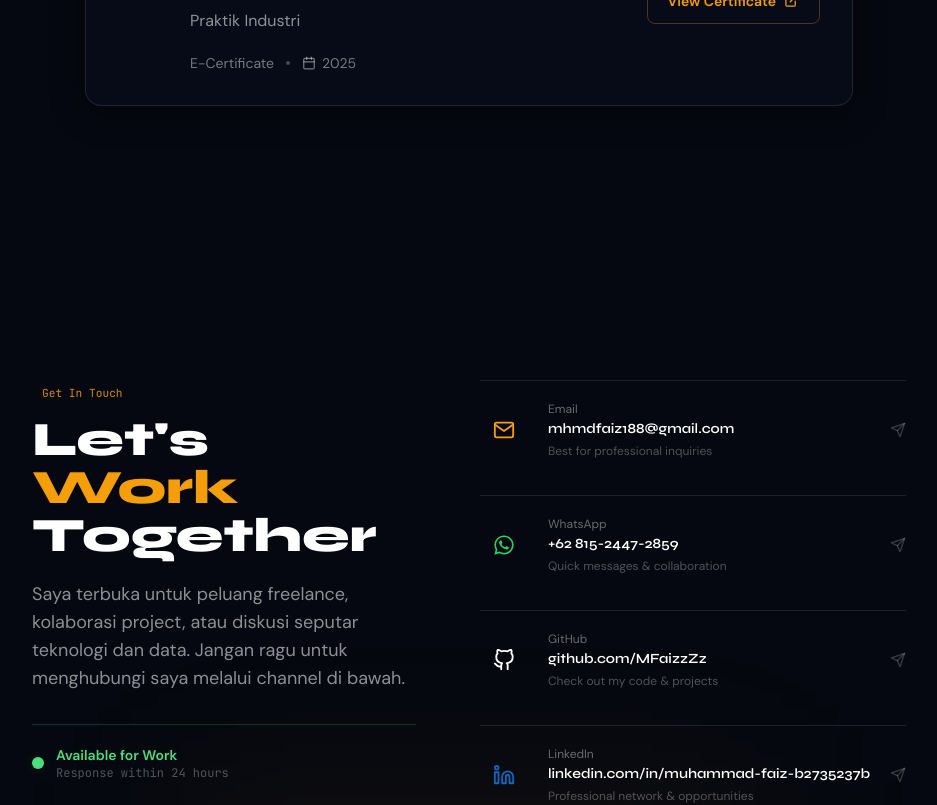
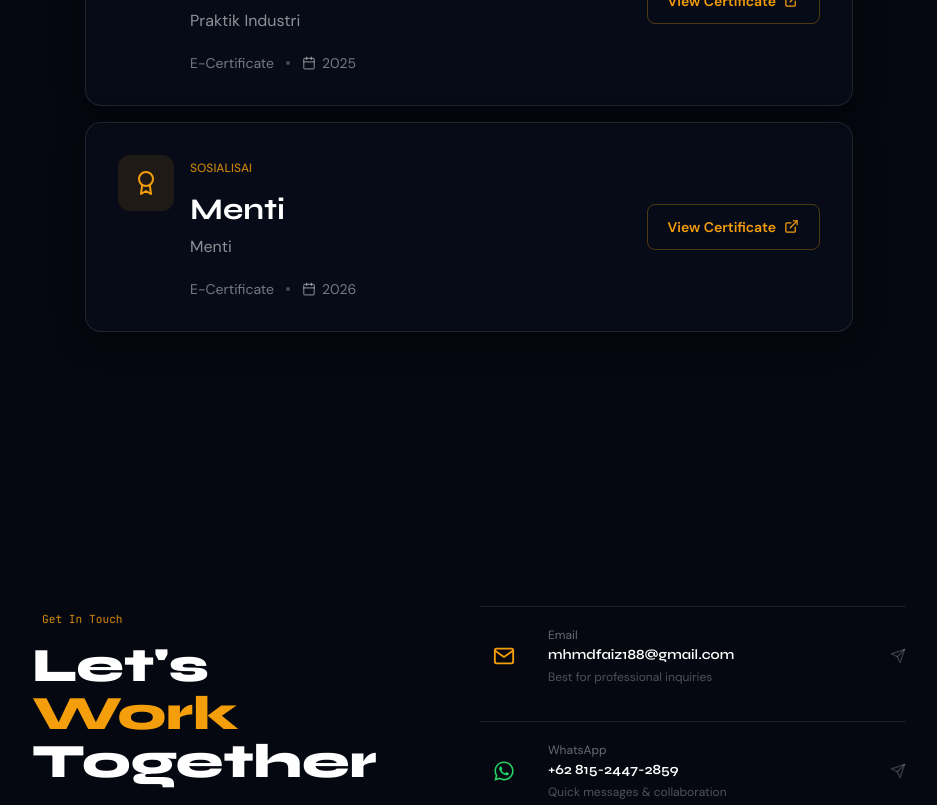
Before and after one commit to MFaizzZz/web_portofolio, a React (Vite) app: page / in a window 1280 px wide. Shown: the part 4080-4885 px from the top of the page, without its empty margins (171-1108 px from the left). Built offline with nearby package versions, Linux system fonts and the light colour scheme.

Commit message:
update certificates.jsx

```diff
--- a/src/components/Certificates.jsx
+++ b/src/components/Certificates.jsx
@@ -18,6 +18,14 @@ const certificates = [
     date: '2025',
     category: 'Industrial Practice',
     url: '/certificates/E-Certificate%20Pembekalan%20PI.pdf',
+  },
+  {
+    title: 'Menti',
+    subtitle: 'Menti',
+    issuer: 'E-Certificate',
+    date: '2026',
+    category: 'Sosialisai',
+    url: 'SERTI MENTI.pdf',
   },
 ]
 
```
Also changed, not shown: 1 other file (tests, documents, lock files or other folders).
